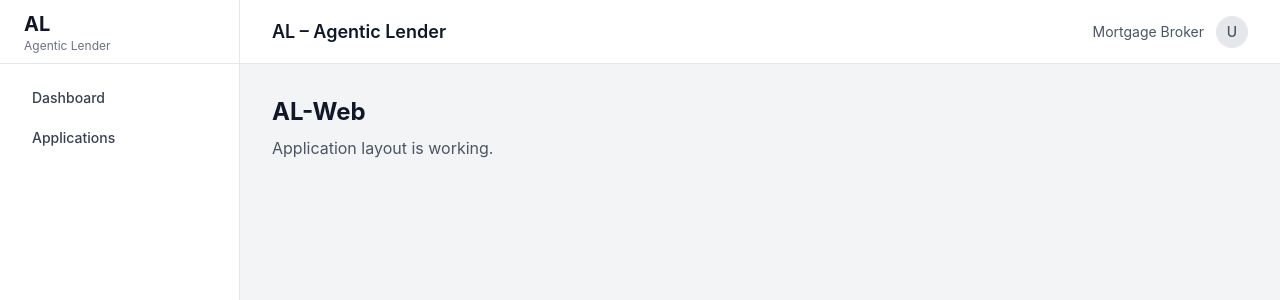
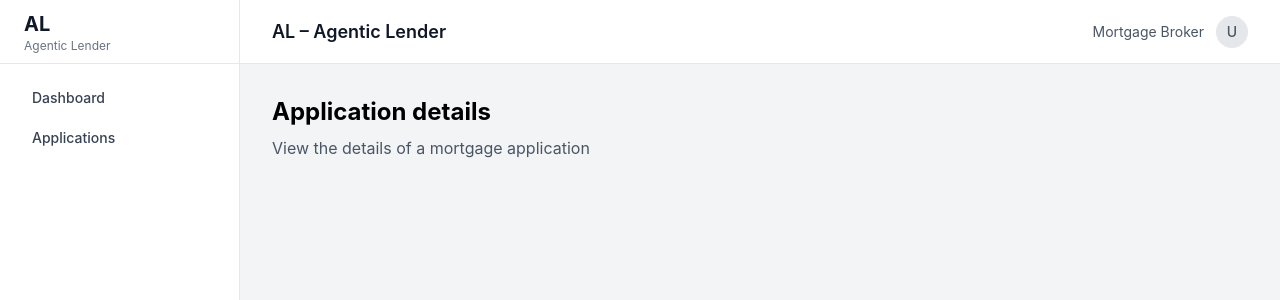
Before and after one commit to Emmet22/AL-Web, a React (Vite) app: page /broker/applications/1 in a window 1280 px wide. Shown: the top 300 px of the page. Built offline with nearby package versions, Linux system fonts and the light colour scheme.

Commit message:
feat: added broker pages routing with react router

```diff
--- a/src/App.tsx
+++ b/src/App.tsx
@@ -1,18 +1,19 @@
-import { BrowserRouter } from 'react-router'
+import { BrowserRouter, Routes, Route } from 'react-router'
 import Layout from './components/layout/Layout'
+
+import BrokerApplicationDetails from './pages/broker/BrokerApplicationDetails'
+import BrokerApplications from './pages/broker/BrokerApplications'
+import BrokerDashboard from './pages/broker/BrokerDashboard'
 
 function App() {
   return (
     <BrowserRouter>
-      {/* sample page for broker role */}
       <Layout role="broker">
-        <h1 className="text-2xl font-bold text-gray-900">
-          AL-Web
-        </h1>
-
-        <p className="mt-2 text-gray-600">
-          Application layout is working.
-        </p>
+        <Routes>
+          <Route path="/broker/dashboard" element={<BrokerDashboard />} />
+          <Route path="/broker/applications" element={<BrokerApplications />} />
+          <Route path="/broker/applications/:id" element={<BrokerApplicationDetails />} />
+        </Routes>
       </Layout>
     </BrowserRouter>
   )
--- /dev/null
+++ b/src/pages/broker/BrokerApplicationDetails.tsx
@@ -0,0 +1,15 @@
+function BrokerApplicationDetails( ) {
+    return (
+        <div>
+            <h1 className="text-2xl font-bold text-gray900">
+                Application details
+            </h1>
+
+            <p className="mt-2 text-gray-600">
+                View the details of a mortgage application
+            </p>
+        </div>
+    );
+}
+
+export default BrokerApplicationDetails;
--- /dev/null
+++ b/src/pages/broker/BrokerApplications.tsx
@@ -0,0 +1,15 @@
+function BrokerApplications() {
+    return (
+        <div>
+            <h1 className = "text-2xl font-bold text-gray-900">
+                Applications
+            </h1>
+
+            <p className= "mt-2 text-gray-600">
+               View and manage mortgage applications
+            </p>
+        </div>
+    );
+}
+
+export default BrokerApplications;
--- /dev/null
+++ b/src/pages/broker/BrokerDashboard.tsx
@@ -0,0 +1,15 @@
+function BrokerDashboard() {
+  return (
+    <div>
+      <h1 className="text-2xl font-bold text-gray-900">
+        Broker Dashboard
+      </h1>
+
+      <p className="mt-2 text-gray-600">
+        Overview of mortgage applications.
+      </p>
+    </div>
+  )
+}
+
+export default BrokerDashboard
```
